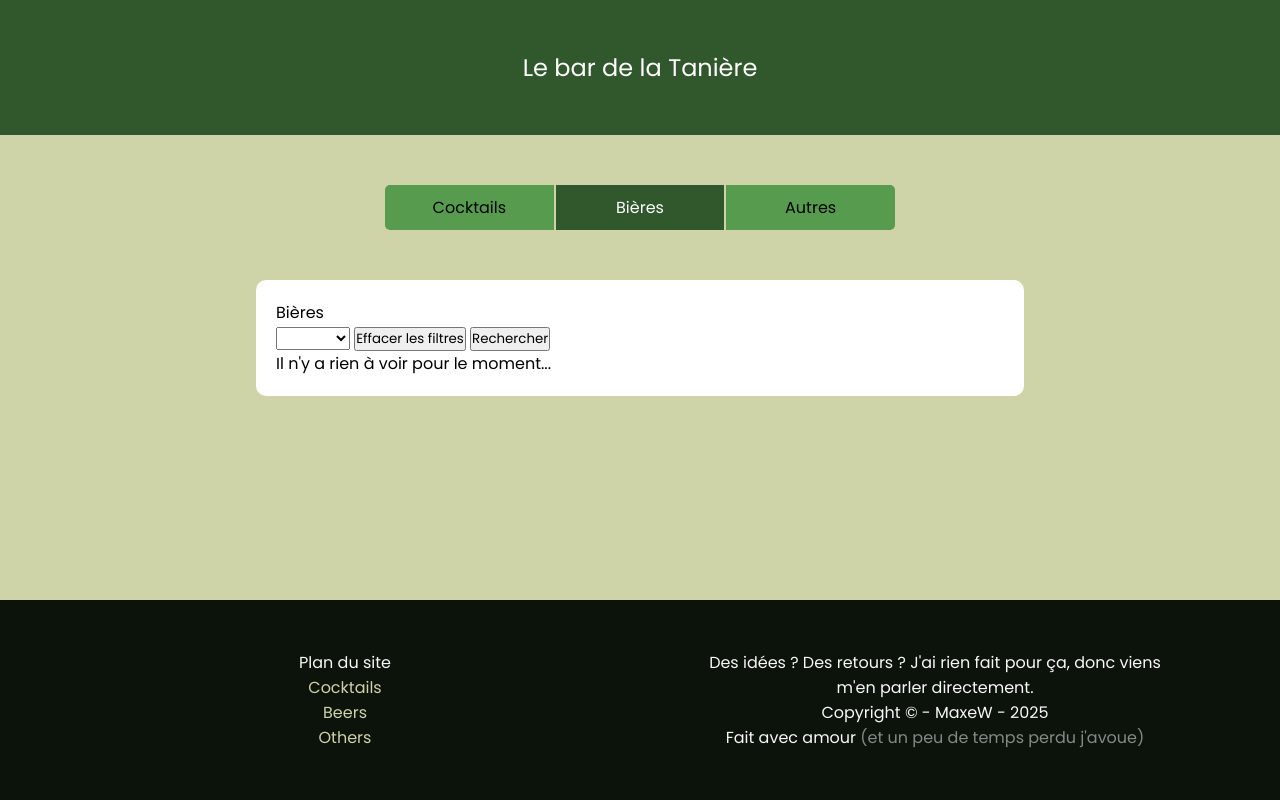
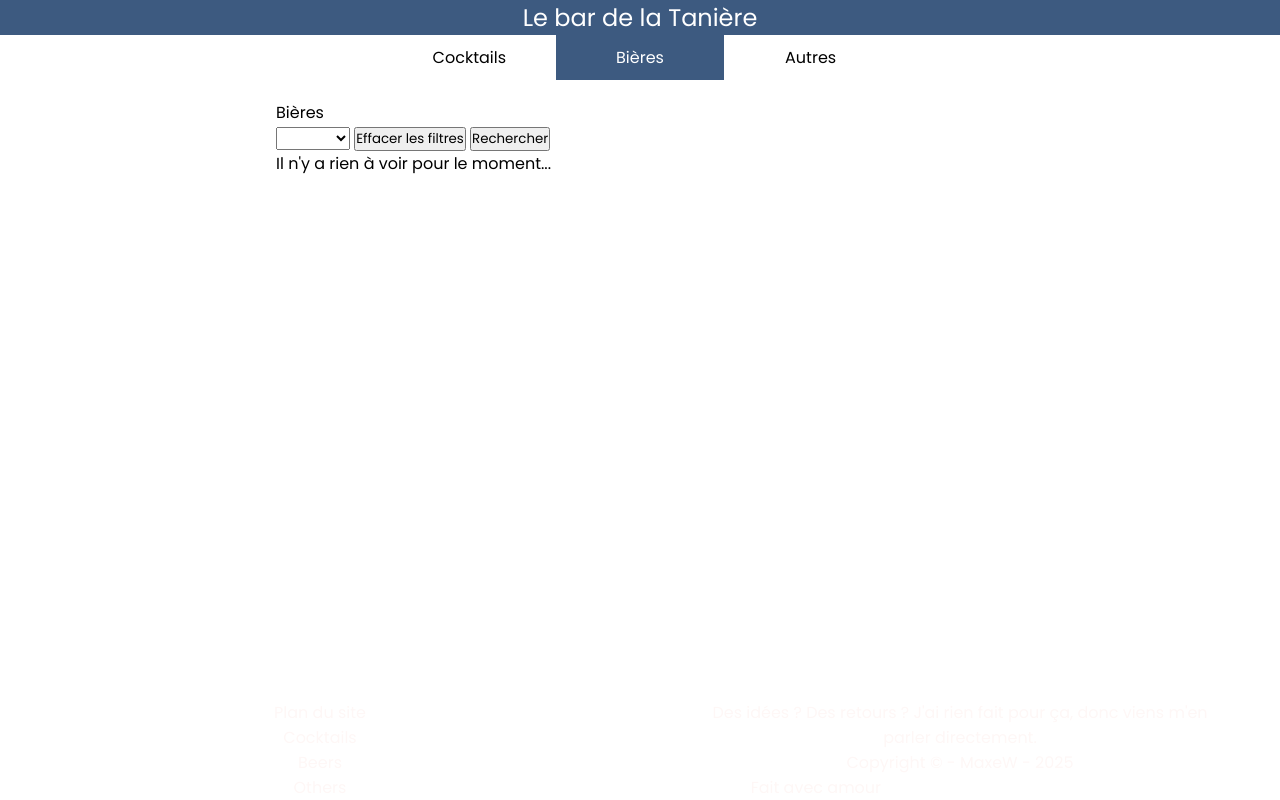
Before and after one commit to B4nanaJuice/bar-manager, a Flask app: page /beers in a window 1280 px wide. Run offline with Flask 3, Linux system fonts and the light colour scheme; tables that the repository leaves empty hold one stand-in row (values such as "Sample post"); some libraries are stand-ins or nearby versions.

Commit message:
Changed base variables

```diff
--- a/static/css/base.css
+++ b/static/css/base.css
@@ -1,21 +1,15 @@
 @import url('https://fonts.googleapis.com/css2?family=Poppins&display=swap');
 
 :root {
-    --primary: #31572c;
-    --primary-light: hsl(from var(--primary) h s calc(l + 20) / alpha);
-    --primary-dark: hsl(from var(--primary) h s calc(l - 20) / alpha);
-    --primary-lighter: hsl(from var(--primary) calc(180 - h) s calc(100 - l) / alpha);
+    --dark: #293241;
+    --light: #FEF7F6;
+    --primary: #3D5A80;
+    --accent: #98C1D9;
+    --secondary: #EE6C4D;
 
-    --light: hsl(from white h s calc(l - 3) / alpha);
-    --light-grey: hsl(from var(--light) h s calc(l - 15) / alpha);
-    --grey: hsl(from var(--light-grey) h s calc(l - 15) / alpha);
-    --dark-grey: hsl(from var(--grey) h s calc(l - 15) / alpha);
-
-    --error: rgb(220, 53, 69);
-    --success: rgb(25, 135, 84);
-    --information: rgb(13, 202, 240);
-
-    --default-spacing: 50px;
+    --text-normal: 1rem;
+    --text-small: .8rem;
+    --text-big: calc(var(--text-normal) * 1.61);
 }
 
 * {
```
